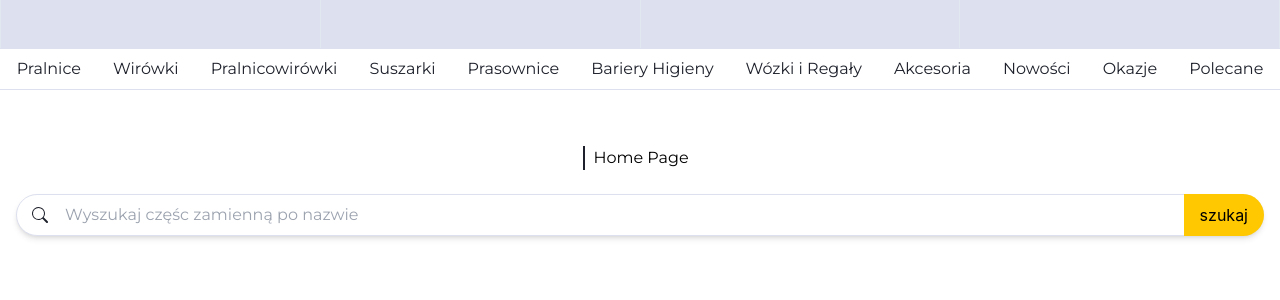
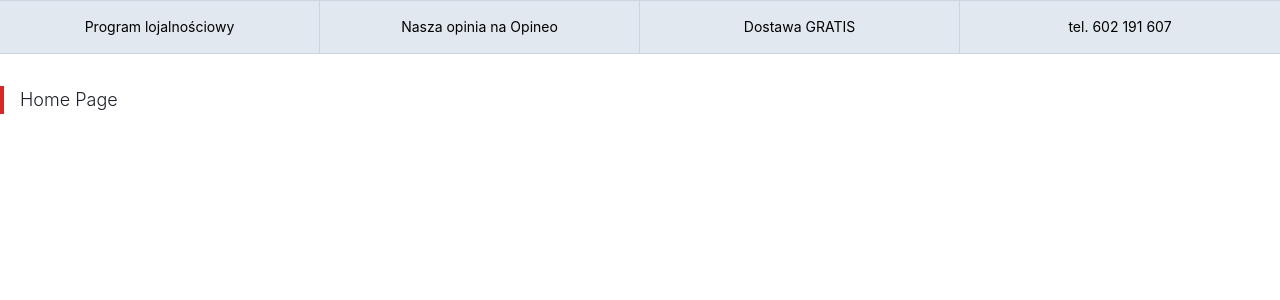
Before and after one commit to krystek77/e-commerce, a Next.js app: page / in a window 1280 px wide. Shown: the top 300 px of the page. Built offline with nearby package versions, Linux system fonts and the light colour scheme.

Commit message:
Add advantages component

```diff
--- a/app/layout.js
+++ b/app/layout.js
@@ -1,26 +1,20 @@
-import {Montserrat} from 'next/font/google'
-import {Menu,Header} from '@components'
 import '@styles/globals.css';
+import {Advantages} from '@components'
 
 export const metadata = {
     title:"E-commerce",
     description:"Industrial Laundry Systems"
 }
 
-const montserrat = Montserrat({
-  subsets: ["latin"],
-  display: "swap",
-  variable:"--font-montserrat"
-});
 
-export default function RootLayout({children,params}) {
-  console.log(params)
+
+export default function RootLayout({children}) {
+
   return (
-    <html className={montserrat.className} lang="pl">
+    <html lang="pl" className="font-html">
       <body>
-        <Header />
-        <Menu />
-        <main className="w-full pt-[56px]">{children}</main>
+        <Advantages />
+        {children}
       </body>
     </html>
   );
--- a/app/page.js
+++ b/app/page.js
@@ -1,9 +1,8 @@
-import {SearchForm} from '@components'
+
 export default function Home() {
   return (
-    <div className="flex flex-col flex-center">
-      <h1 className="border-l-2 px-2 border-black mb-6">Home Page</h1>
-      <SearchForm/>
-    </div>
+    <main className="container mx-auto">
+      <h1 className="head-title">Home Page</h1>
+    </main>
   );
 }
--- /dev/null
+++ b/components/Advantages/Advantages.jsx
@@ -0,0 +1,18 @@
+import Link from 'next/link'
+
+const Advantages = () => {
+  return (
+    <div className='bg-slate-200 border-b border-t border-slate-300'>
+      <div className="container mx-auto flex flex-col sm:flex-row justify-center items-center">
+        <Link href="/" className='w-full sm:w-1/4 text-center font-accent text-sm  border-b sm:border-r sm:border-b-0 border-slate-300 py-4 whitespace-nowrap'>Program lojalnościowy</Link>
+        <Link href="/" className='w-full sm:w-1/4 text-center font-accent text-sm  border-b sm:border-r sm:border-b-0 border-slate-300 py-4 whitespace-nowrap'>Nasza opinia na Opineo</Link>
+        <Link href="/" className='w-full sm:w-1/4 text-center font-accent text-sm  border-b sm:border-r sm:border-b-0 border-slate-300 py-4 whitespace-nowrap'>Dostawa GRATIS</Link>
+        <div className='w-full sm:w-1/4 text-center font-accent text-sm py-4 whitespace-nowrap'>tel. 602 191 607</div>
+      </div>
+    </div>
+  );
+}
+
+
+
+export default Advantages
--- a/components/SearchForm/SearchForm.jsx
+++ b/components/SearchForm/SearchForm.jsx
@@ -14,7 +14,7 @@ export default function SearchForm(){
           placeholder='Wyszukaj częśc zamienną po nazwie'
         />
         <button
-          className='absolute inset-y-0 right-4 rounded-tr-full px-4 font-inter text-md bg-gold rounded-br-full outline-none'
+          className='absolute inset-y-0 right-4 rounded-full px-4 font-inter text-md bg-gold outline-none'
           type='submit'>
           szukaj
         </button>
--- a/components/index.js
+++ b/components/index.js
@@ -11,3 +11,4 @@ export {default as Header} from './Header/Header'
 export {default as Toolbar} from './Toolbar/Toolbar'
 export {default as Menu } from './Menu/Menu'
 export {default as SearchForm} from './SearchForm/SearchForm'
+export {default as Advantages} from './Advantages/Advantages'
--- a/styles/globals.css
+++ b/styles/globals.css
@@ -34,7 +34,19 @@ body {
 .product-card__green .product-card_compare { @apply before:bg-gradient-linear-green bg-opacity-80 }
 .product-card__gold .arc{ @apply before:bg-gradient-linear-gold before:bg-opacity-80 }
 .product-card__gold .product-card_compare { @apply before:bg-gradient-linear-gold bg-opacity-80 }
+/** h1 */
+.head-title {
+    @apply
+    text-black
+    text-lg
+    font-accent
+    font-light
+    border-l-4
+    border-primary
+    pl-4
+    my-8
 
+}
 /** menu */
 .triangle {
     @apply
--- a/tailwind.config.js
+++ b/tailwind.config.js
@@ -18,8 +18,8 @@ module.exports = {
         'gradient-radial-hover-primary':'radial-gradient(circle, rgba(239,68,68,0.1) 0%, rgba(220,38,38,0.1) 100%)',
       }),
       fontFamily: {
-        html: ["var(--font-montserrat)"],
-        inter:["Inter","sans-serif"]
+        html: ["Montserrat","sans-serif"],
+        accent:["Inter","sans-serif"]
       },
       colors: {
         primary: {
```
